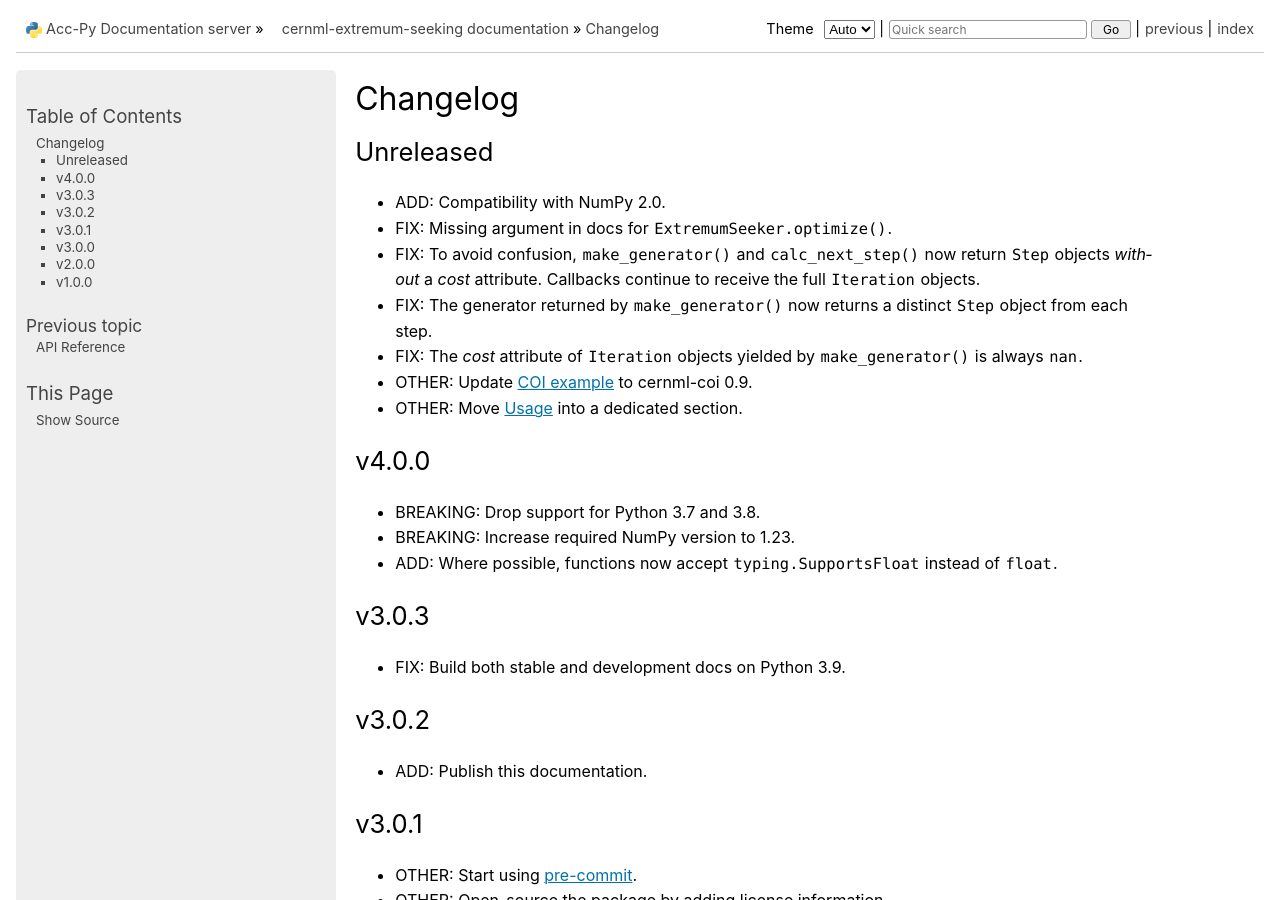
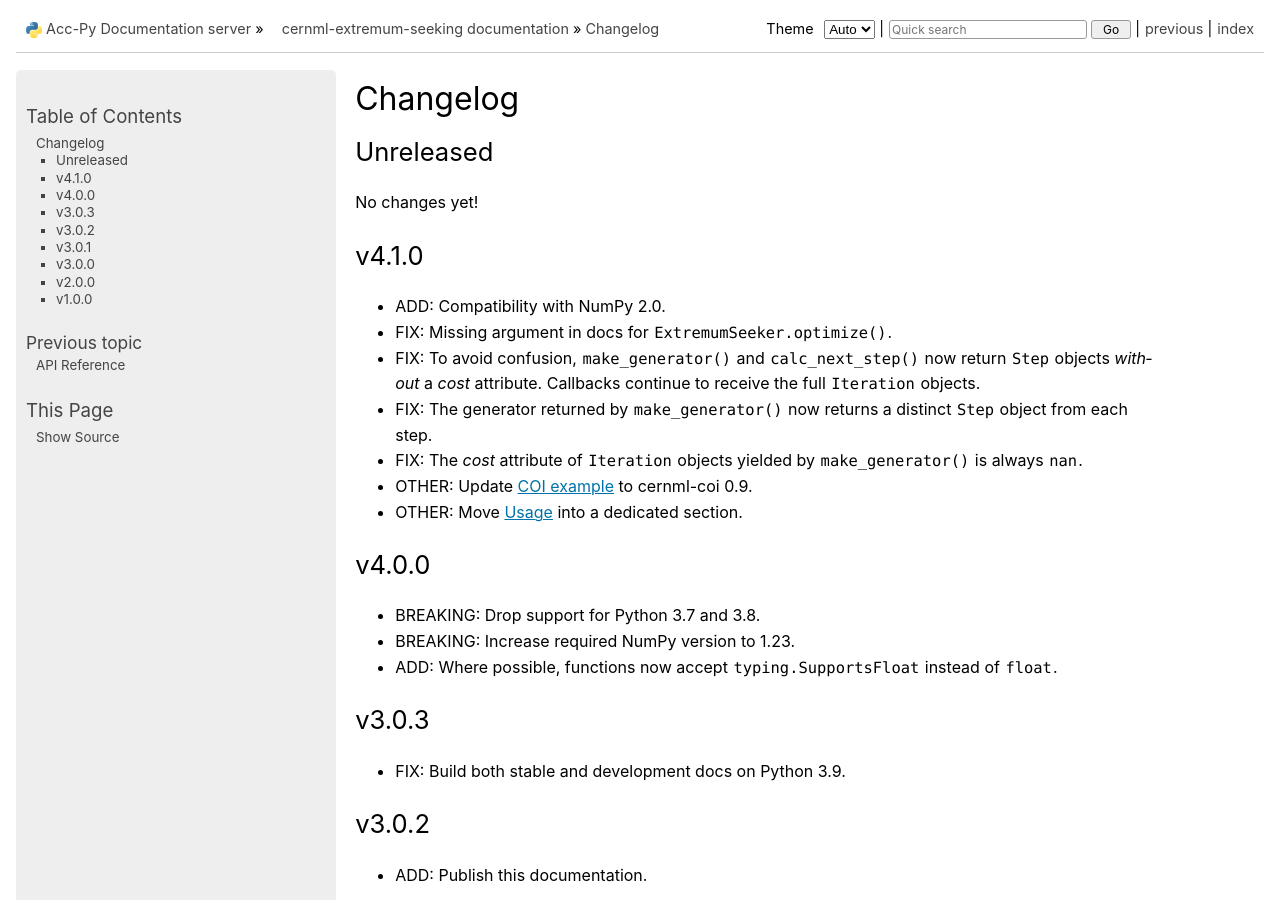
Before and after one commit to geoff-project/extremum-seeking, a Sphinx documentation site: the page built from docs/changelog.rst, in a window 1280 px wide and 900 px high. Built offline with Sphinx 7.4.7, drawn with Linux system fonts in a browser that asks for light colours; the version number could not be read and is left out.

Commit message:
Bump version.

```diff
--- a/docs/changelog.rst
+++ b/docs/changelog.rst
@@ -12,6 +12,11 @@ Changelog
 
 Unreleased
 ----------
+
+No changes yet!
+
+v4.1.0
+------
 
 - ADD: Compatibility with NumPy 2.0.
 - FIX: Missing argument in docs for `ExtremumSeeker.optimize()`.
```
